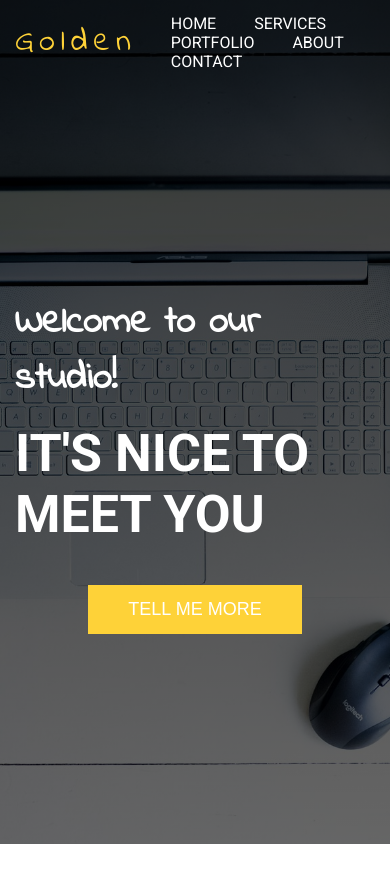
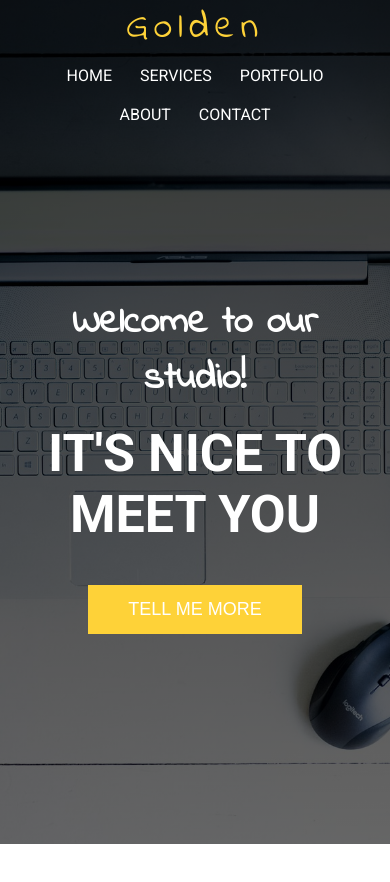
Before and after one commit to tomsob87/mod3-zadanie, a website: page index.html in a window 390 px wide. Shown: the top 882 px of the page. Drawn offline with Linux system fonts and the light colour scheme.

Commit message:
Add header mobile css

```diff
--- a/index.html
+++ b/index.html
@@ -28,7 +28,7 @@
             <div class="hero">
                 <h1>Welcome to our studio!</h1>
                 <h2>It's nice to meet you</h2>
-                <button>Tell me more</button>
+                <button type="button">Tell me more</button>
             </div>
         </div>
     </header>
--- a/sass/style.scss
+++ b/sass/style.scss
@@ -43,10 +43,10 @@ header {
             list-style: none;
             li {
                 display: inline-block;
+                padding: 10px 12px;
                 a {
                     text-decoration: none;
                     color: #fff;
-                    padding-left: 34px;
                     text-transform: uppercase;
                 }
             }
@@ -55,6 +55,7 @@ header {
     .hero {
         display: flex;
         height: 90vh;
+        text-align: center;
         flex-direction: column;
         justify-content: center;
         align-items: center;
@@ -79,3 +80,15 @@ header {
         }
     }
 }
+
+@media (orientation: portrait) {
+    header {
+        nav {
+            text-align: center;
+            flex-direction: column;
+            .logo {
+                font-size: 38px;
+            }
+        }
+    }
+}
```
Also changed, not shown: css/style.css, 1 other file.
